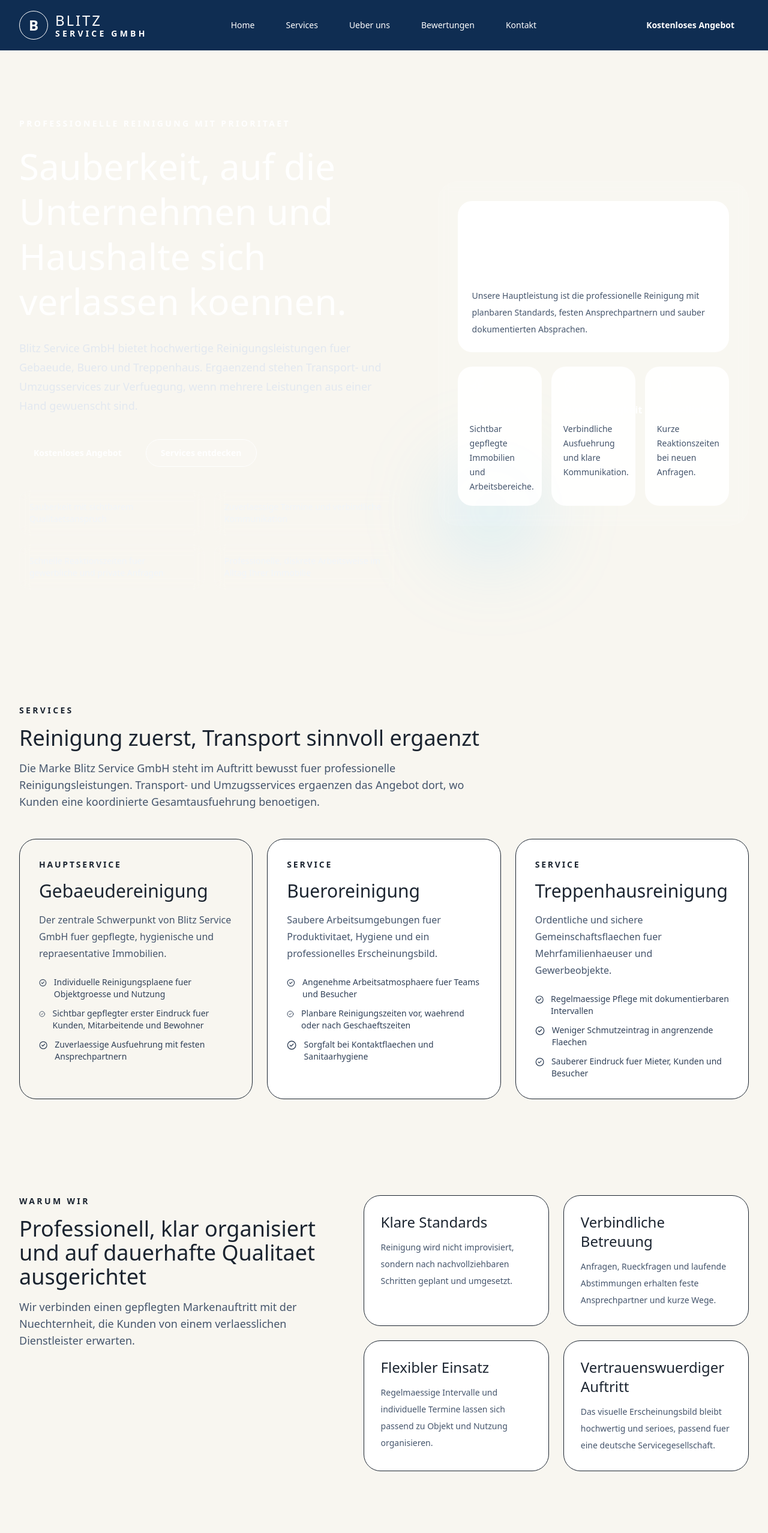
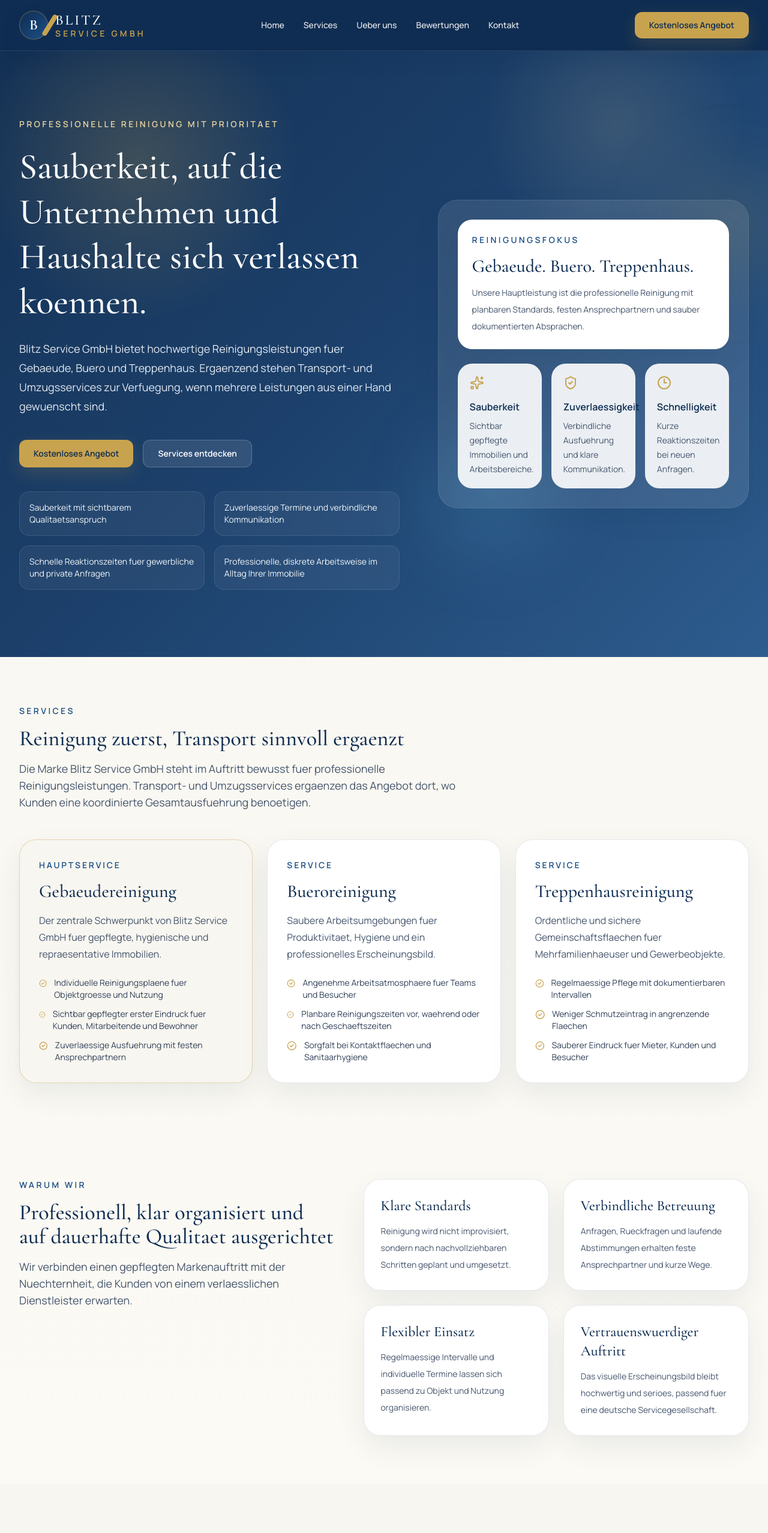
Before and after one commit to abbas-cyber999/Blitz-Service-website, a Next.js app: page / in a window 1280 px wide. Shown: the top 2555 px of the page at 60% size. Built offline with nearby package versions, Linux system fonts and the light colour scheme.

Commit message:
Build German Blitz Service site

```diff
--- a/src/app/globals.css
+++ b/src/app/globals.css
@@ -1,53 +1,43 @@
+@config "../../tailwind.config.ts";
 @import "tailwindcss";
 
-/* Brand colors */
 :root {
-  --brand-blue: #0f2d52;
-  --brand-blue-soft: #1c4f86;
-  --brand-gold: #c8a34f;
-  --brand-gold-soft: #e9d4a1;
-  --brand-cream: #f8f6f0;
-  --brand-dark: #1b2430;
+  color-scheme: light;
 }
 
-/* Base styling */
-body {
-  margin: 0;
-  background-color: var(--brand-cream);
-  color: var(--brand-dark);
-  font-family: system-ui, Arial, sans-serif;
+html {
+  scroll-behavior: smooth;
 }
 
-/* Header style */
-header {
-  background: var(--brand-blue);
-  color: white;
+body {
+  min-height: 100vh;
+  background:
+    radial-gradient(circle at top left, rgba(200, 163, 79, 0.08), transparent 18%),
+    linear-gradient(180deg, #f8f6f0 0%, #fffdf8 100%);
+  color: #1b2430;
+  font-family: var(--font-sans-family), Arial, sans-serif;
 }
 
-/* Navigation links */
-nav a {
-  color: white;
-  text-decoration: none;
-  margin-right: 20px;
+.bg-hero-rings {
+  background-image:
+    radial-gradient(circle at 18% 18%, rgba(200, 163, 79, 0.22), transparent 20%),
+    radial-gradient(circle at 80% 12%, rgba(233, 212, 161, 0.14), transparent 16%),
+    linear-gradient(135deg, rgba(15, 45, 82, 0.98) 0%, rgba(19, 57, 102, 0.96) 48%, rgba(28, 79, 134, 0.92) 100%);
 }
 
-nav a:hover {
-  color: var(--brand-gold);
+a,
+button,
+input,
+textarea,
+select {
+  transition:
+    color 0.2s ease,
+    background-color 0.2s ease,
+    border-color 0.2s ease,
+    box-shadow 0.2s ease,
+    opacity 0.2s ease;
 }
 
-/* Buttons */
-button,
-.cta-button {
-  background: var(--brand-gold);
-  color: #0f2d52;
-  border: none;
-  padding: 12px 22px;
-  border-radius: 6px;
-  font-weight: 600;
-  cursor: pointer;
+::selection {
+  background: rgba(200, 163, 79, 0.24);
 }
-
-button:hover,
-.cta-button:hover {
-  background: var(--brand-gold-soft);
-}
--- a/src/app/page.tsx
+++ b/src/app/page.tsx
@@ -19,7 +19,7 @@
       <section className="overflow-hidden bg-hero-rings text-white">
         <Container className="grid gap-16 py-20 lg:grid-cols-[1.1fr_0.9fr] lg:items-center lg:py-28">
           <div>
-            <p className="text-sm font-semibold uppercase tracking-[0.24em] text-brand-gold-soft">
+            <p className="text-sm font-semibold uppercase tracking-[0.24em] text-brandGoldSoft">
               Professionelle Reinigung mit Prioritaet
             </p>
             <h1 className="mt-6 max-w-3xl font-display text-5xl leading-tight sm:text-6xl">
@@ -32,7 +32,11 @@
             </p>
             <div className="mt-10 flex flex-wrap gap-4">
               <ButtonLink href="/contact">{business.ctaPrimary}</ButtonLink>
-              <ButtonLink href="/services" variant="secondary" className="bg-white/10 text-white">
+              <ButtonLink
+                href="/services"
+                variant="secondary"
+                className="border-white/20 bg-white/10 text-white hover:border-brandGold hover:text-brandGold"
+              >
                 Services entdecken
               </ButtonLink>
             </div>
@@ -48,11 +52,11 @@
             </div>
           </div>
           <div className="relative rounded-[32px] border border-white/10 bg-white/10 p-8 shadow-card backdrop-blur">
-            <div className="absolute -right-12 -top-10 h-40 w-40 rounded-full bg-brand-gold/20 blur-3xl" />
+            <div className="absolute -right-12 -top-10 h-40 w-40 rounded-full bg-brandGold/20 blur-3xl" />
             <div className="absolute -bottom-16 left-0 h-44 w-44 rounded-full bg-sky-300/20 blur-3xl" />
             <div className="relative space-y-6">
-              <div className="rounded-[24px] bg-white p-6 text-brand-blue shadow-card">
-                <p className="text-sm font-semibold uppercase tracking-[0.24em] text-brand-blue-soft">
+              <div className="rounded-[24px] bg-white p-6 text-brandBlue shadow-card">
+                <p className="text-sm font-semibold uppercase tracking-[0.24em] text-brandBlueSoft">
                   Reinigungsfokus
                 </p>
                 <p className="mt-4 font-display text-3xl">Gebaeude. Buero. Treppenhaus.</p>
@@ -79,8 +83,8 @@
                     text: "Kurze Reaktionszeiten bei neuen Anfragen."
                   }
                 ].map((item) => (
-                  <div key={item.title} className="rounded-[24px] bg-white/90 p-5 text-brand-blue">
-                    <item.icon className="text-brand-gold" />
+                  <div key={item.title} className="rounded-[24px] bg-white/90 p-5 text-brandBlue">
+                    <item.icon className="text-brandGold" />
                     <p className="mt-4 font-semibold">{item.title}</p>
                     <p className="mt-2 text-sm leading-6 text-slate-600">{item.text}</p>
                   </div>
@@ -104,19 +108,19 @@
                 key={service.title}
                 className={`rounded-[28px] border p-8 shadow-card ${
                   index === 0
-                    ? "border-brand-gold/40 bg-brand-cream"
-                    : "border-brand-blue/10 bg-white"
+                    ? "border-brandGold/40 bg-brandCream"
+                    : "border-brandBlue/10 bg-white"
                 }`}
               >
-                <p className="text-sm font-semibold uppercase tracking-[0.2em] text-brand-blue-soft">
+                <p className="text-sm font-semibold uppercase tracking-[0.2em] text-brandBlueSoft">
                   {index === 0 ? "Hauptservice" : "Service"}
                 </p>
-                <h2 className="mt-4 font-display text-3xl text-brand-blue">{service.title}</h2>
+                <h2 className="mt-4 font-display text-3xl text-brandBlue">{service.title}</h2>
                 <p className="mt-4 text-base leading-7 text-slate-600">{service.summary}</p>
                 <ul className="mt-6 space-y-3 text-sm text-slate-700">
                   {service.benefits.map((benefit) => (
                     <li key={benefit} className="flex items-start gap-3">
-                      <CheckCircle2 className="mt-0.5 text-brand-gold" size={18} />
+                      <CheckCircle2 className="mt-0.5 text-brandGold" size={18} />
                       <span>{benefit}</span>
                     </li>
                   ))}
@@ -155,8 +159,8 @@
                 text: "Das visuelle Erscheinungsbild bleibt hochwertig und serioes, passend fuer eine deutsche Servicegesellschaft."
               }
             ].map((item) => (
-              <div key={item.title} className="rounded-[28px] border border-brand-blue/10 bg-white p-7 shadow-card">
-                <h3 className="font-display text-2xl text-brand-blue">{item.title}</h3>
+              <div key={item.title} className="rounded-[28px] border border-brandBlue/10 bg-white p-7 shadow-card">
+                <h3 className="font-display text-2xl text-brandBlue">{item.title}</h3>
                 <p className="mt-3 text-sm leading-7 text-slate-600">{item.text}</p>
               </div>
             ))}
@@ -164,7 +168,7 @@
         </Container>
       </section>
 
-      <section className="bg-brand-cream py-20">
+      <section className="bg-brandCream py-20">
         <Container>
           <SectionHeading
             eyebrow="Ablauf"
@@ -174,10 +178,10 @@
           <div className="mt-12 grid gap-6 lg:grid-cols-4">
             {processSteps.map((step, index) => (
               <article key={step.title} className="rounded-[28px] bg-white p-8 shadow-card">
-                <span className="inline-flex h-12 w-12 items-center justify-center rounded-full bg-brand-blue text-lg font-semibold text-white">
+                <span className="inline-flex h-12 w-12 items-center justify-center rounded-full bg-brandBlue text-lg font-semibold text-white">
                   {index + 1}
                 </span>
-                <h3 className="mt-6 font-display text-2xl text-brand-blue">{step.title}</h3>
+                <h3 className="mt-6 font-display text-2xl text-brandBlue">{step.title}</h3>
                 <p className="mt-3 text-sm leading-7 text-slate-600">{step.text}</p>
               </article>
             ))}
@@ -202,8 +206,8 @@
 
       <section className="pb-24">
         <Container>
-          <div className="rounded-[36px] bg-brand-blue px-8 py-12 text-white shadow-card sm:px-12">
-            <p className="text-sm font-semibold uppercase tracking-[0.24em] text-brand-gold-soft">
+          <div className="rounded-[36px] bg-brandBlue px-8 py-12 text-white shadow-card sm:px-12">
+            <p className="text-sm font-semibold uppercase tracking-[0.24em] text-brandGoldSoft">
               Kontakt
             </p>
             <div className="mt-4 flex flex-col gap-6 lg:flex-row lg:items-end lg:justify-between">
--- a/src/components/button-link.tsx
+++ b/src/components/button-link.tsx
@@ -19,12 +19,12 @@
     <Link
       href={href}
       className={cn(
-        "inline-flex items-center justify-center rounded-full px-6 py-3 text-sm font-semibold transition duration-200 focus:outline-none focus:ring-2 focus:ring-brand-gold focus:ring-offset-2",
+        "inline-flex items-center justify-center rounded-xl px-6 py-3 text-sm font-semibold transition duration-200 focus:outline-none focus:ring-2 focus:ring-brandGold focus:ring-offset-2",
         variant === "primary" &&
-          "bg-brand-gold text-brand-blue shadow-glow hover:bg-[#b8923f]",
+          "bg-brandGold text-brandBlue shadow-glow hover:bg-[#b8923f]",
         variant === "secondary" &&
-          "border border-brand-blue/15 bg-white text-brand-blue hover:border-brand-gold hover:text-brand-blue-soft",
-        variant === "ghost" && "text-brand-blue hover:text-brand-blue-soft",
+          "border border-brandBlue/15 bg-white text-brandBlue hover:border-brandGold hover:text-brandBlueSoft",
+        variant === "ghost" && "text-brandBlue hover:text-brandGold",
         className
       )}
     >
--- a/src/components/logo-mark.tsx
+++ b/src/components/logo-mark.tsx
@@ -9,15 +9,15 @@
 export function LogoMark({ className }: LogoMarkProps) {
   return (
     <Link href="/" className={cn("inline-flex items-center gap-3", className)}>
-      <div className="relative flex h-12 w-12 items-center justify-center rounded-full border border-brand-gold/40 bg-gradient-to-br from-brand-blue to-brand-blue-soft shadow-card">
+      <div className="relative flex h-12 w-12 items-center justify-center rounded-full border border-brandGold/40 bg-gradient-to-br from-brandBlue to-brandBlueSoft shadow-card">
         <span className="font-display text-2xl font-semibold text-white">B</span>
-        <span className="absolute -right-2 h-10 w-2 rotate-[32deg] rounded-full bg-brand-gold" />
+        <span className="absolute -right-2 h-10 w-2 rotate-[32deg] rounded-full bg-brandGold" />
       </div>
       <div>
-        <p className="font-display text-2xl uppercase tracking-[0.12em] text-brand-blue">
+        <p className="font-display text-2xl uppercase tracking-[0.12em] text-current">
           Blitz
         </p>
-        <p className="-mt-1 text-sm font-semibold uppercase tracking-[0.3em] text-brand-gold">
+        <p className="-mt-1 text-sm font-semibold uppercase tracking-[0.3em] text-brandGold">
           Service GmbH
         </p>
       </div>
--- a/src/components/site-header.tsx
+++ b/src/components/site-header.tsx
@@ -14,15 +14,15 @@
   const [open, setOpen] = useState(false);
 
   return (
-    <header className="bg-[#0f2d52] text-white">
+    <header className="sticky top-0 z-40 border-b border-white/10 bg-brandBlue text-white shadow-[0_10px_30px_rgba(15,45,82,0.18)]">
       <Container className="flex min-h-[84px] items-center justify-between gap-4">
-        <LogoMark />
+        <LogoMark className="text-white" />
         <nav className="hidden items-center gap-8 lg:flex" aria-label="Hauptnavigation">
           {navigation.map((item) => (
             <Link
               key={item.href}
               href={item.href}
-              className="text-sm font-medium text-slate-700 transition hover:text-brand-blue"
+              className="text-sm font-medium text-white/92 transition hover:text-brandGold"
             >
               {item.label}
             </Link>
@@ -33,7 +33,7 @@
         </div>
         <button
           type="button"
-          className="inline-flex rounded-full border border-brand-blue/10 p-2 text-brand-blue lg:hidden"
+          className="inline-flex rounded-xl border border-white/20 p-2 text-white hover:border-brandGold hover:text-brandGold lg:hidden"
           onClick={() => setOpen((value) => !value)}
           aria-expanded={open}
           aria-controls="mobile-menu"
@@ -45,7 +45,7 @@
       <div
         id="mobile-menu"
         className={cn(
-          "overflow-hidden border-t border-brand-blue/10 transition-[max-height] duration-200 lg:hidden",
+          "overflow-hidden border-t border-white/10 bg-brandBlue transition-[max-height] duration-200 lg:hidden",
           open ? "max-h-96" : "max-h-0"
         )}
       >
@@ -54,7 +54,7 @@
             <Link
               key={item.href}
               href={item.href}
-              className="text-base font-medium text-slate-700"
+              className="text-base font-medium text-white/92 hover:text-brandGold"
               onClick={() => setOpen(false)}
             >
               {item.label}
@@ -63,7 +63,7 @@
           <ButtonLink href="/contact" className="w-full" variant="primary">
             {business.ctaPrimary}
           </ButtonLink>
-          <a href={`tel:${business.phone}`} className="text-sm font-semibold text-brand-blue">
+          <a href={`tel:${business.phone}`} className="text-sm font-semibold text-brandGold">
             {business.phone}
           </a>
         </Container>
--- a/tailwind.config.ts
+++ b/tailwind.config.ts
@@ -1,3 +1,40 @@
-const config = {};
+import type { Config } from "tailwindcss";
+
+const config: Config = {
+  content: ["./src/**/*.{js,ts,jsx,tsx,mdx}"],
+  theme: {
+    extend: {
+      colors: {
+        brandBlue: "#0f2d52",
+        brandBlueSoft: "#1c4f86",
+        brandGold: "#c8a34f",
+        brandGoldSoft: "#e9d4a1",
+        brandCream: "#f8f6f0",
+        brandDark: "#1b2430",
+        brand: {
+          blue: "#0f2d52",
+          "blue-soft": "#1c4f86",
+          gold: "#c8a34f",
+          "gold-soft": "#e9d4a1",
+          cream: "#f8f6f0",
+          dark: "#1b2430"
+        }
+      },
+      fontFamily: {
+        display: ["var(--font-display-family)"],
+        sans: ["var(--font-sans-family)"]
+      },
+      boxShadow: {
+        card: "0 18px 45px rgba(15, 45, 82, 0.08)",
+        glow: "0 10px 30px rgba(200, 163, 79, 0.18)"
+      },
+      backgroundImage: {
+        heroPremium:
+          "linear-gradient(135deg, rgba(15, 45, 82, 0.98) 0%, rgba(19, 57, 102, 0.96) 48%, rgba(28, 79, 134, 0.92) 100%)"
+      }
+    }
+  },
+  plugins: []
+};
 
 export default config;
```
Also changed, not shown: src/components/site-footer.tsx (+10 -10 lines).
